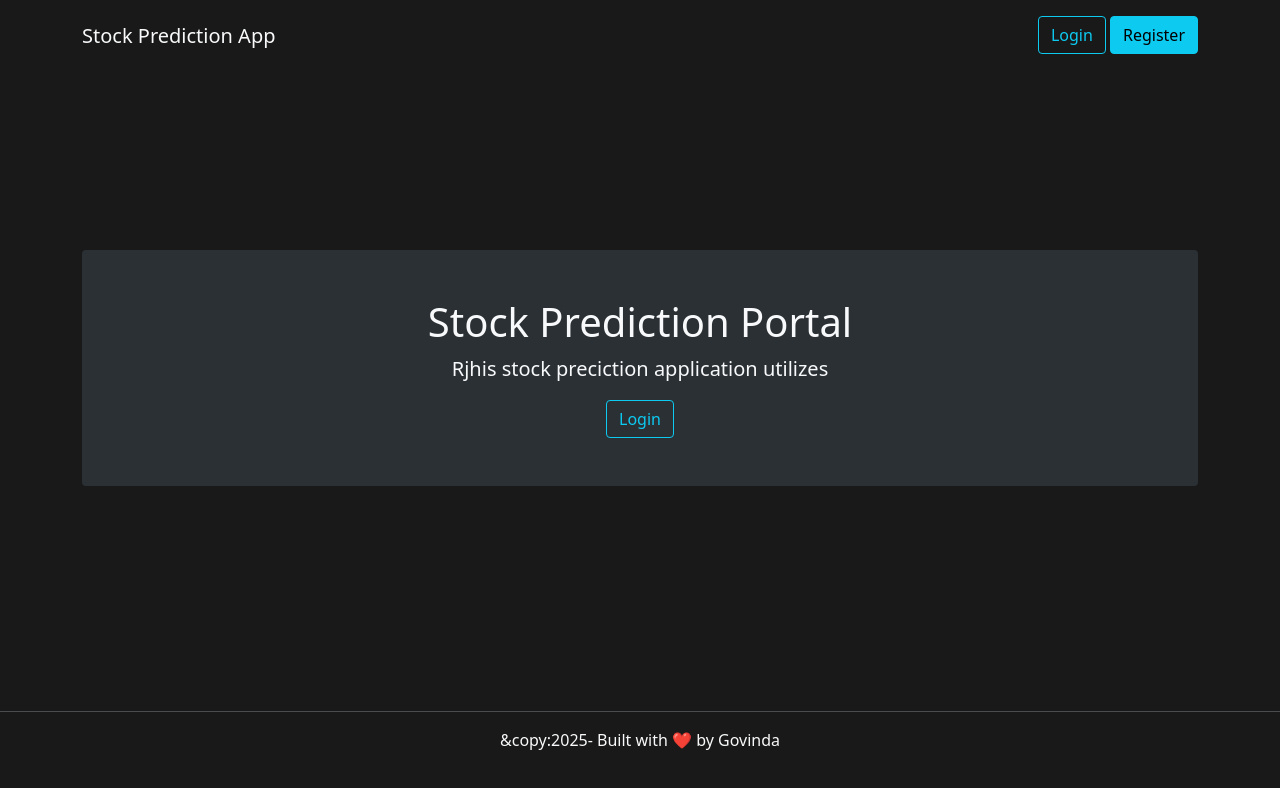
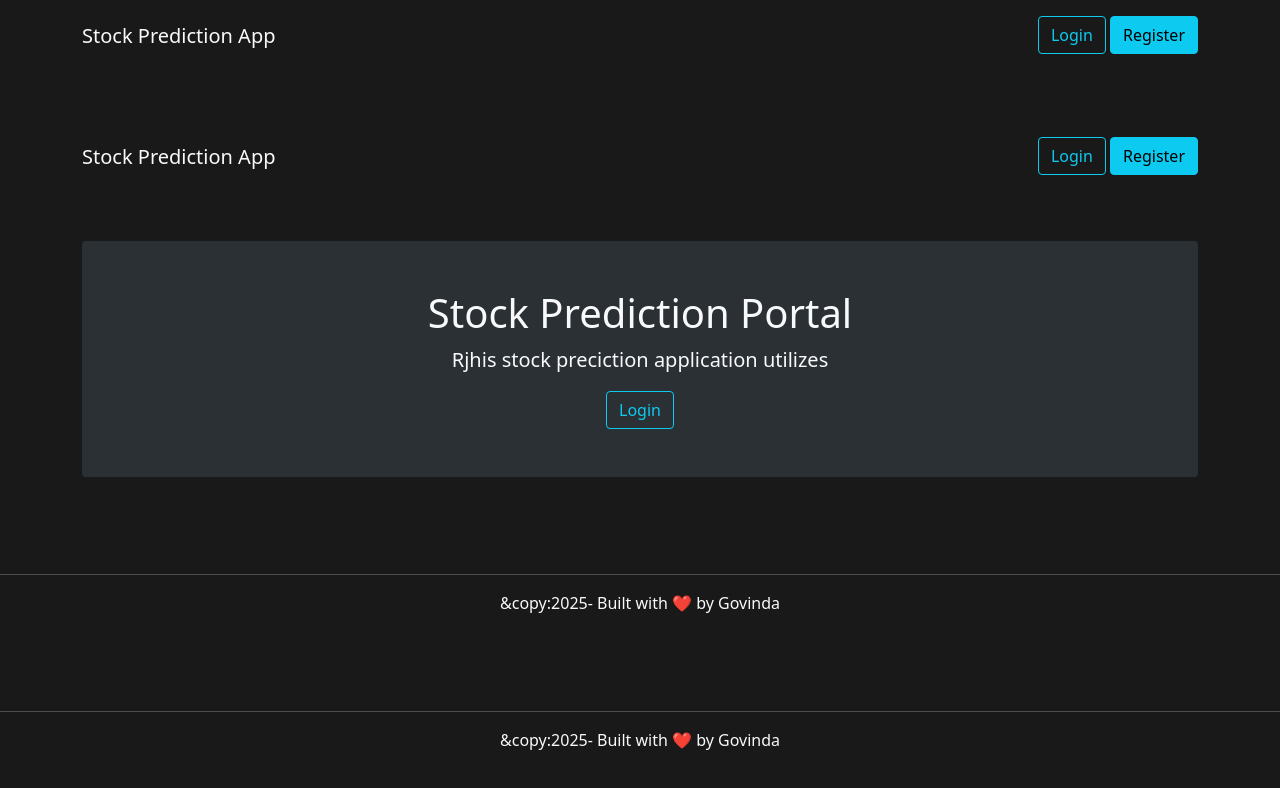
Before and after one commit to Govindaspkta/stock-prediction-portal, a React (Vite) app in the folder frontend-react/: page / in a window 1280 px wide. Shown: the top 788 px of the page. Built offline with nearby package versions, Linux system fonts and the light colour scheme.

Commit message:
workingon react routes

```diff
--- a/frontend-react/package.json
+++ b/frontend-react/package.json
@@ -11,7 +11,8 @@
   },
   "dependencies": {
     "react": "^19.1.1",
-    "react-dom": "^19.1.1"
+    "react-dom": "^19.1.1",
+    "react-router-dom": "^7.8.2"
   },
   "devDependencies": {
     "@eslint/js": "^9.33.0",
--- a/frontend-react/src/App.jsx
+++ b/frontend-react/src/App.jsx
@@ -4,6 +4,7 @@ import Header from './components/Header'
 import Footer from './components/Footer'
 import Main from './components/Main'
 import Register from './components/Register'
+import { BrowserRouter, Routes, Route} from 'react-router-dom'
 
 function App() {
   return(
--- a/frontend-react/src/components/Main.jsx
+++ b/frontend-react/src/components/Main.jsx
@@ -6,7 +6,7 @@ import Button from './Button'
 const Main = () => {
   return (
     <>
-    {/* <Header /> */}
+    <Header />
 <div className='container'>
     <div className='p-5 text-center bg-light-dark rounded'>
         <h1 className='text-light'>Stock Prediction Portal</h1>
@@ -16,7 +16,7 @@ const Main = () => {
 
 
 </div>
-{/* <Footer /> */}
+<Footer />
 </>
  )
 }
```
Also changed, not shown: 1 other file (tests, documents, lock files or other folders).
